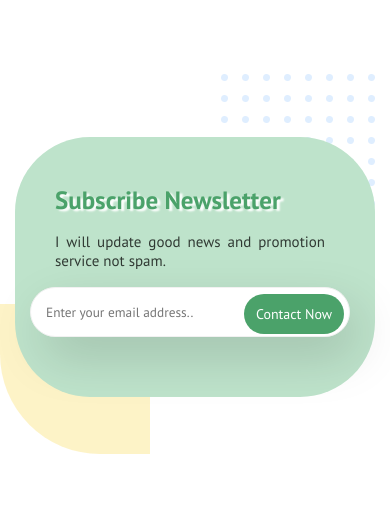
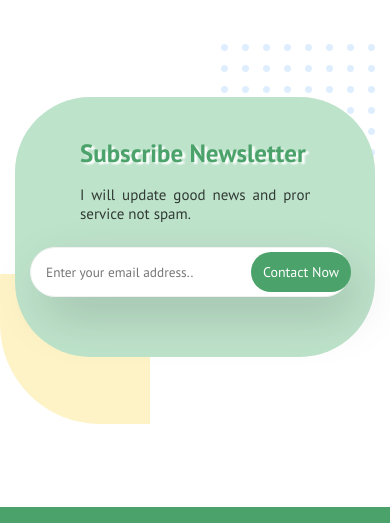
Before and after one commit to fatma1-a7med/Crobit, a plain HTML site: page index.html in a window 390 px wide. Shown: the part 3786-4309 px from the top of the page. Drawn offline with Linux system fonts and the light colour scheme.

Commit message:
Crobit App

```diff
--- a/css/responsive.css
+++ b/css/responsive.css
@@ -1002,6 +1002,7 @@
             width: 99vw;
             margin-left: 0px;
             margin-top: 40px;
+            margin: auto;
 
         }
         .downloadcontent h1{
@@ -1018,15 +1019,16 @@
         .downloadimg{
             width: 99vw;
             overflow-y: hidden;
+
+
        }
         .downloadimg img{
             width: 98%;
             height:100% ;
             margin-left: 0px;
         }
-        .downloadcontent button{
-           margin-left: 10vw;
-        }
+
+
         /* End Download Section*/
         /* Start contact Section*/
         .contact{
@@ -1054,25 +1056,25 @@
             padding-left: 15px;
         }
         .contact .btn{
-            position: absolute;
-            top: 4080px;
-            left: 244px;
+            position: relative;
+            top: 155px;
+            left: 236px;
             height: 40px;
             width: 100px;
             font-size: 14px;
         }
         .leftside{
-            position: absolute;
-            top: 4160px;
-            left: -45px;
-            width: 280px;
+            position: relative;
+            top: -30px;
+            right: 35px;
+            width: 230px;
 
         }
         .rightside{
             margin-left: 0px;
             background-color: transparent;
-            width: 10px;
-            height: 10px;
+            width: 360px;
+            height: 260px;
         }
         .leftside h1{
             font-size: 25px;
@@ -1086,13 +1088,13 @@
         }
         .dotsshape{
             right: 2vw;
-            top:3860px;
+            top:3830px;
         }
         .othershape{
             width: 150px;
             height: 150px;
             left: 0px;
-            top: 4090px;
+            top: 4060px;
         }
         /* End Contact Section*/
         /* Start Footer Section*/
```
